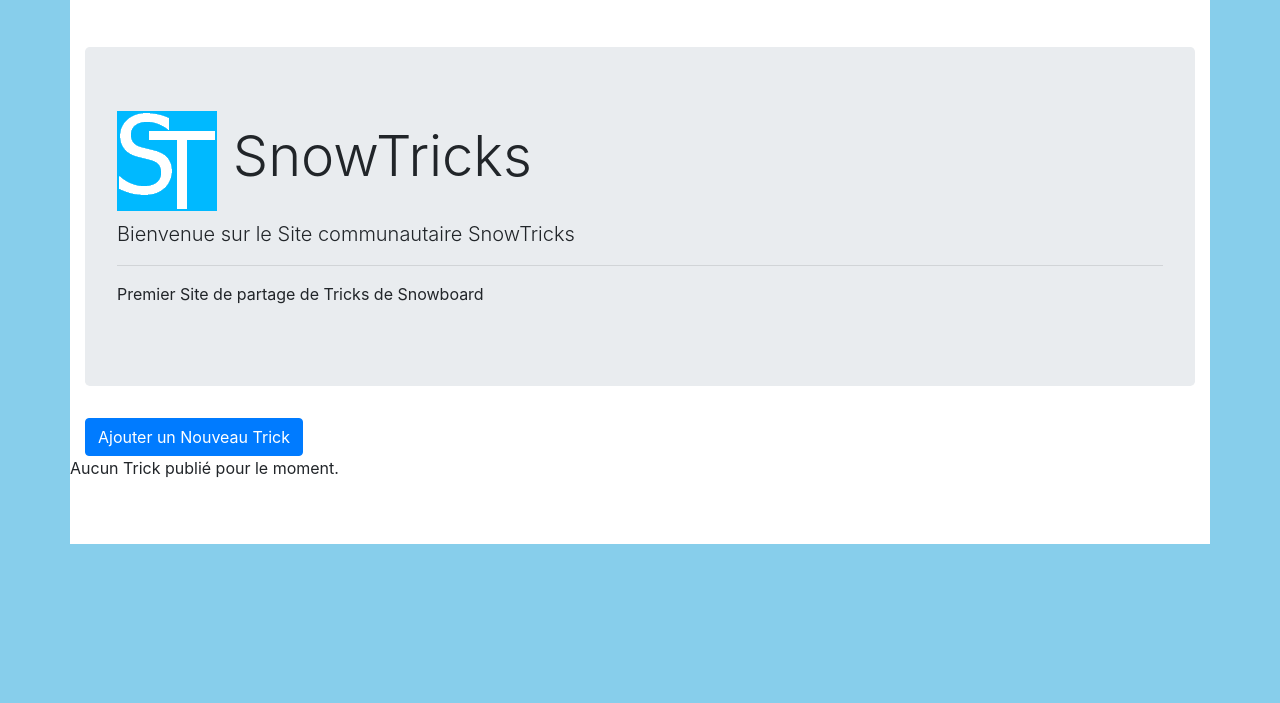
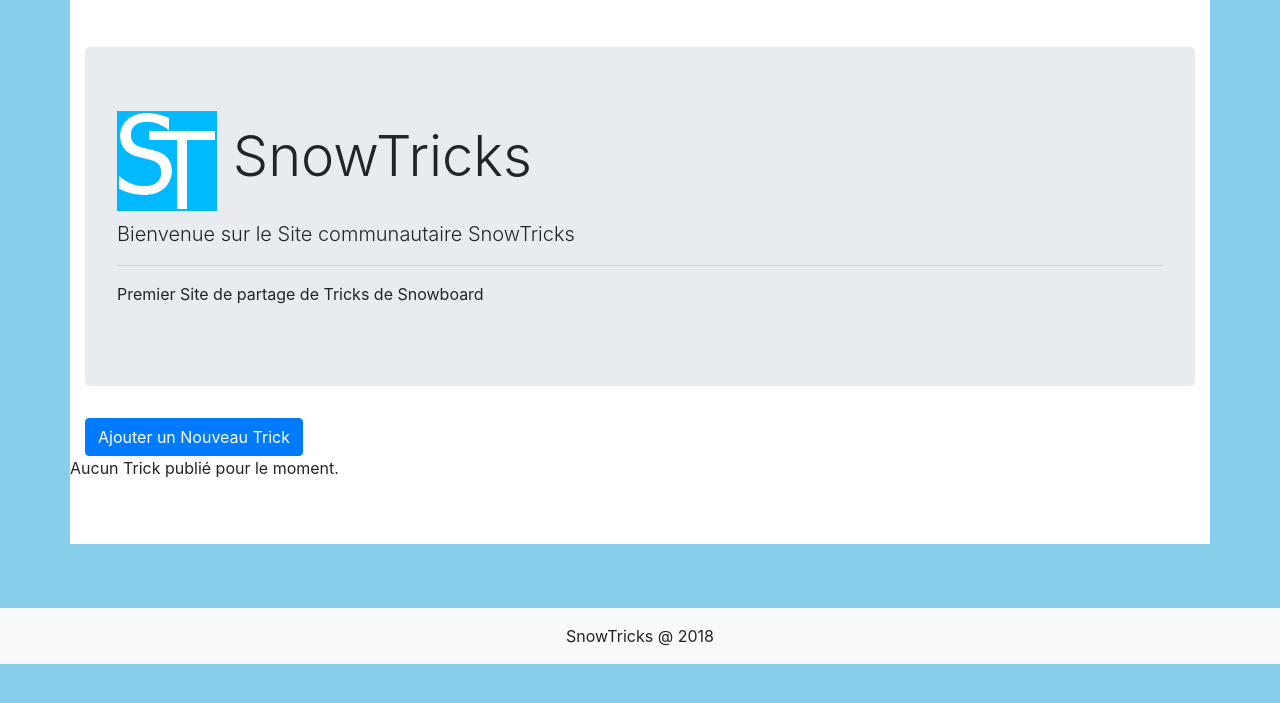
Before and after one commit to Beskargam/Project6_SnowTricks, a Symfony app: template templates/home/home.html.twig in a window 1280 px wide. Shown: the part 67-770 px from the top of the page. Run offline with Twig, Linux system fonts and the light colour scheme; the template is opened without the code that fills it, so the values that code supplies are empty; some libraries are stand-ins or nearby versions.

Commit message:
footer have been added

```diff
--- a/public/css/styles.css
+++ b/public/css/styles.css
@@ -4,6 +4,12 @@
 /* ++++ STYLES ++++ */
 body {
     background-color: skyblue;
+}
+
+footer {
+    background-color: #f8f9fa;
+    padding: 1rem;
+    margin-top: 4rem;
 }
 
 .body-box {
--- a/templates/base.html.twig
+++ b/templates/base.html.twig
@@ -14,7 +14,7 @@
 </head>
 <nav class="navbar navbar-expand-lg navbar-light bg-light">
     <a class="btn navbar-brand mr-auto p-2" href="{{ path('app_homepage') }}"><img src="{{ asset('images/logo.png') }}"
-                                                                               style="height: 30px; width: 30px"></a>
+                                                                                   style="height: 30px; width: 30px"></a>
     <a class="btn navbar-brand p-2" href="{{ path('app_homepage') }}">Home</a>|
     <a class="btn navbar-brand p-2" href="{{ path('app_tricksList') }}">Tricks</a>|
     {% if app.user.username is defined %}
@@ -39,6 +39,13 @@
 
 {% block body %}{% endblock %}
 </body>
+<footer>
+    <div class="row justify-content-center">
+        <div class="footer-text">
+            SnowTricks @ {{ 'NOW'|date('Y') }}
+        </div>
+    </div>
+</footer>
 {% block javascripts %}
     <script src="https://code.jquery.com/jquery-3.3.1.slim.min.js"
             integrity="sha384-q8i/X+965DzO0rT7abK41JStQIAqVgRVzpbzo5smXKp4YfRvH+8abtTE1Pi6jizo"
```
